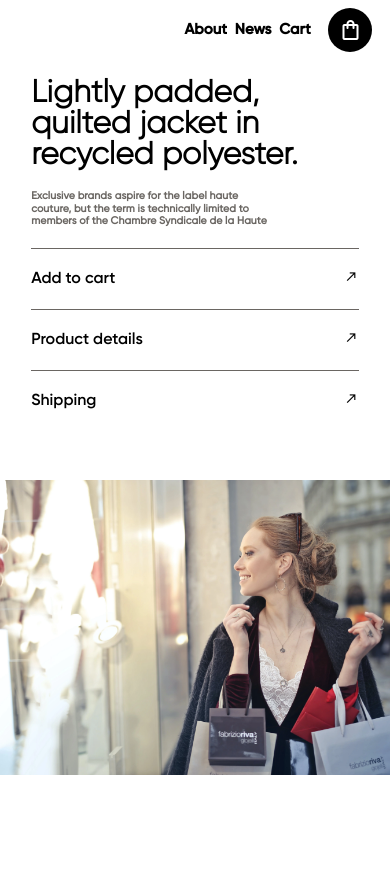
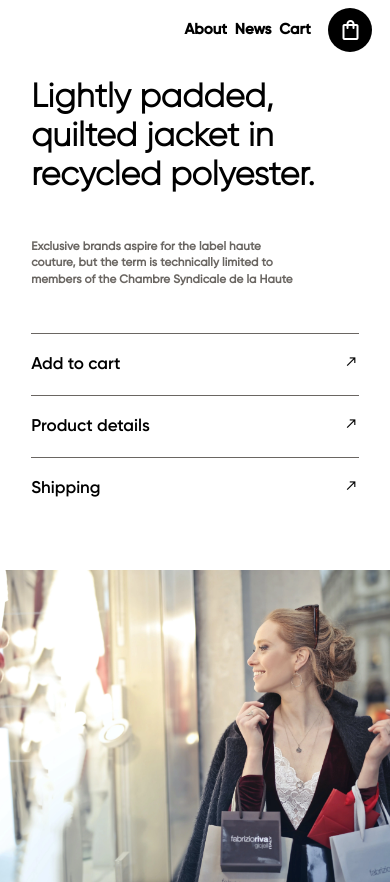
Before and after one commit to aaron2203/Project1, a plain HTML site: page index.html in a window 390 px wide. Before the commit the page ends 844 px from the top, so only its background shows below. Drawn offline with nearby package versions, Linux system fonts and the light colour scheme.

Commit message:
UPDATE PROJECT1

```diff
--- a/style.css
+++ b/style.css
@@ -137,9 +137,9 @@ nav span:hover{
     }
     #center h1{
         font-family: 'Gilroy-Light';
-        font-size: 8vw;
+        font-size: 8.5vw;
         font-weight:bold;
-        line-height:8vw;
+        line-height:10vw;
         text-align:inherit;
     }
     #center-left{
@@ -150,11 +150,12 @@ nav span:hover{
         justify-content: space-between;
     }
     #center-left p{
-        font-size: 2.7vw;
+        font-size: 3vw;
         font-family: 'Gilroy-Medium';
         font-weight:700;
+        margin: 3vh 0;
         color: rgb(106, 102, 98);
-        line-height: 3.2vw;
+        line-height: 4.2vw;
     }
     #center-right{
         width:100%;
@@ -172,13 +173,13 @@ nav span:hover{
     }
     .elem a{
         color:black;
-        font-size:medium;
+        font-size:17px;
         text-decoration: none;
     }
     footer{
-        height:35%;
+        height:37%;
         width: 100%;
-        background-repeat: no-repeat;
+        margin-top: 1px;
         background-image: url(image.webp);
         background-size:cover;
     }
```
